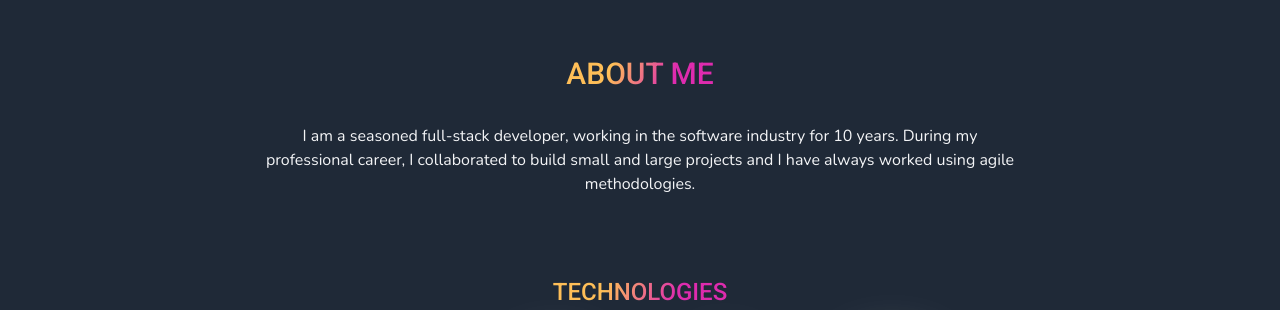
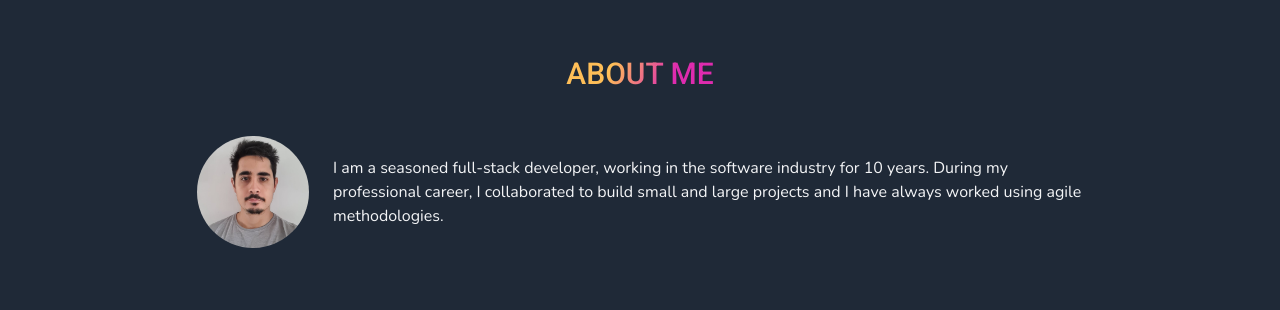
Before and after one commit to nognzlz/cv-nicolasparra, a Next.js app: page / in a window 1280 px wide. Shown: the part 780-1090 px from the top of the page. Built offline with nearby package versions, Linux system fonts and the light colour scheme; no server answers; the database is empty; what tailwindcss-animated would draw is missing.

Commit message:
add nico photo

```diff
--- a/src/components/AboutMe/AboutMe.tsx
+++ b/src/components/AboutMe/AboutMe.tsx
@@ -3,7 +3,6 @@ import { Heading } from "../Heading";
 import { Intro } from "./Intro";
 import { Technologies } from "./Technologies";
 import { Career } from "./Career";
-import { Element } from "react-scroll";
 
 interface Props {
   workExperiences: any;
--- a/src/components/AboutMe/Intro.tsx
+++ b/src/components/AboutMe/Intro.tsx
@@ -1,20 +1,31 @@
 import React from "react";
+import Image from "next/image";
 import { Nunito } from "next/font/google";
 import clsx from "clsx";
+import nico from "../../../public/images/nicolas.jpeg";
 
 const nunito = Nunito({ weight: "400", subsets: ["latin"] });
 
 export const Intro = () => {
   return (
+    <div className="flex md:flex-row flex-col items-center gap-x-6 mt-8">
+      <Image
+        src={nico}
+        alt="Nicolas Gonzalez Parra"
+        className="rounded-full w-28"
+        placeholder="blur"
+      />
       <p
         className={clsx(
-        "text-gray-100 text-center md:w-[750px] w-full my-8 md:px-0 px-4",
+          "text-gray-100 md:text-start text-center md:w-[750px] w-full my-8 md:px-0 px-4",
           nunito.className
         )}
       >
-      I am a seasoned full-stack developer, working in the software industry for
-      10 years. During my professional career, I collaborated to build small and
-      large projects and I have always worked using agile methodologies.
+        I am a seasoned full-stack developer, working in the software industry
+        for 10 years. During my professional career, I collaborated to build
+        small and large projects and I have always worked using agile
+        methodologies.
       </p>
+    </div>
   );
 };
```
Lines whose indentation alone changed are shown as unchanged.
